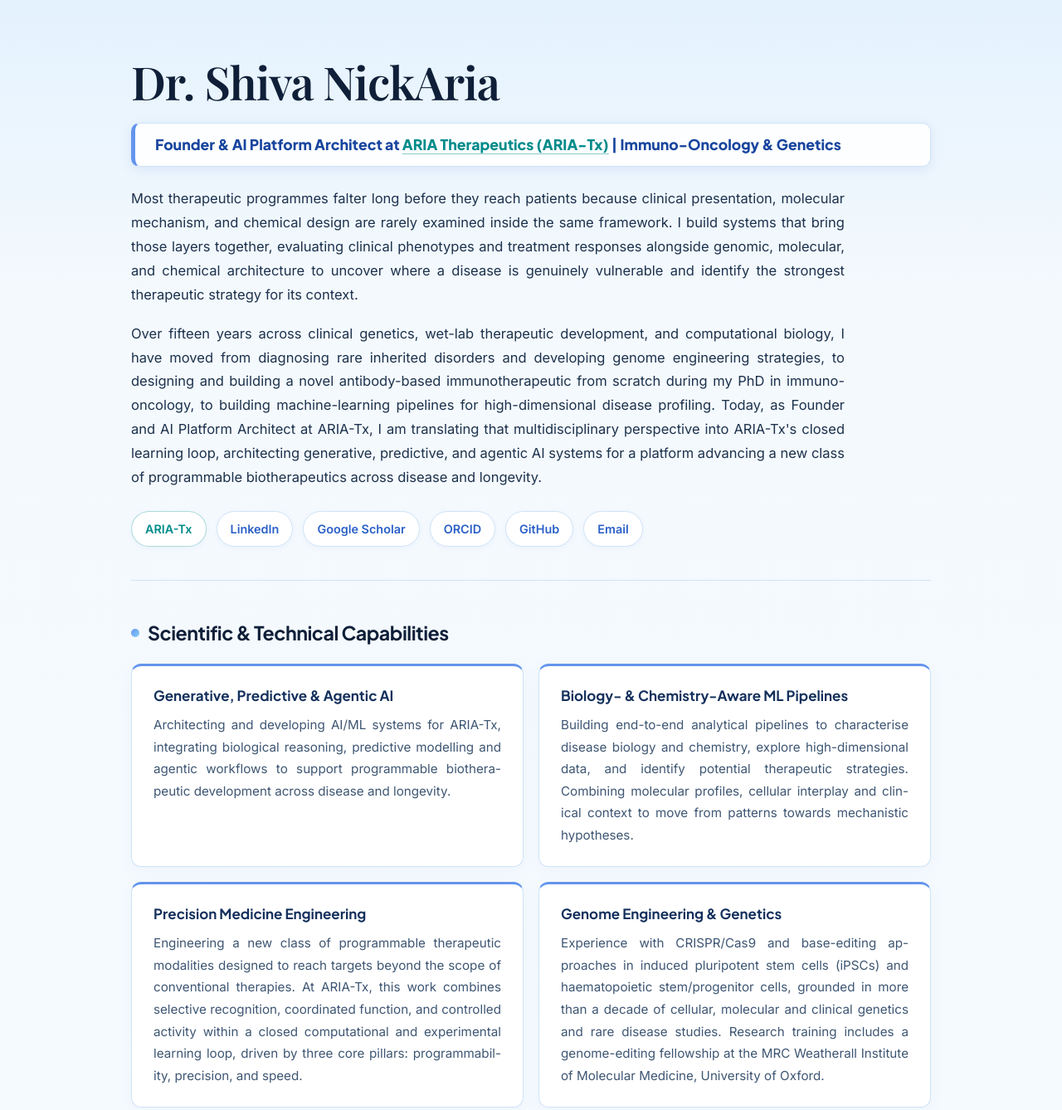
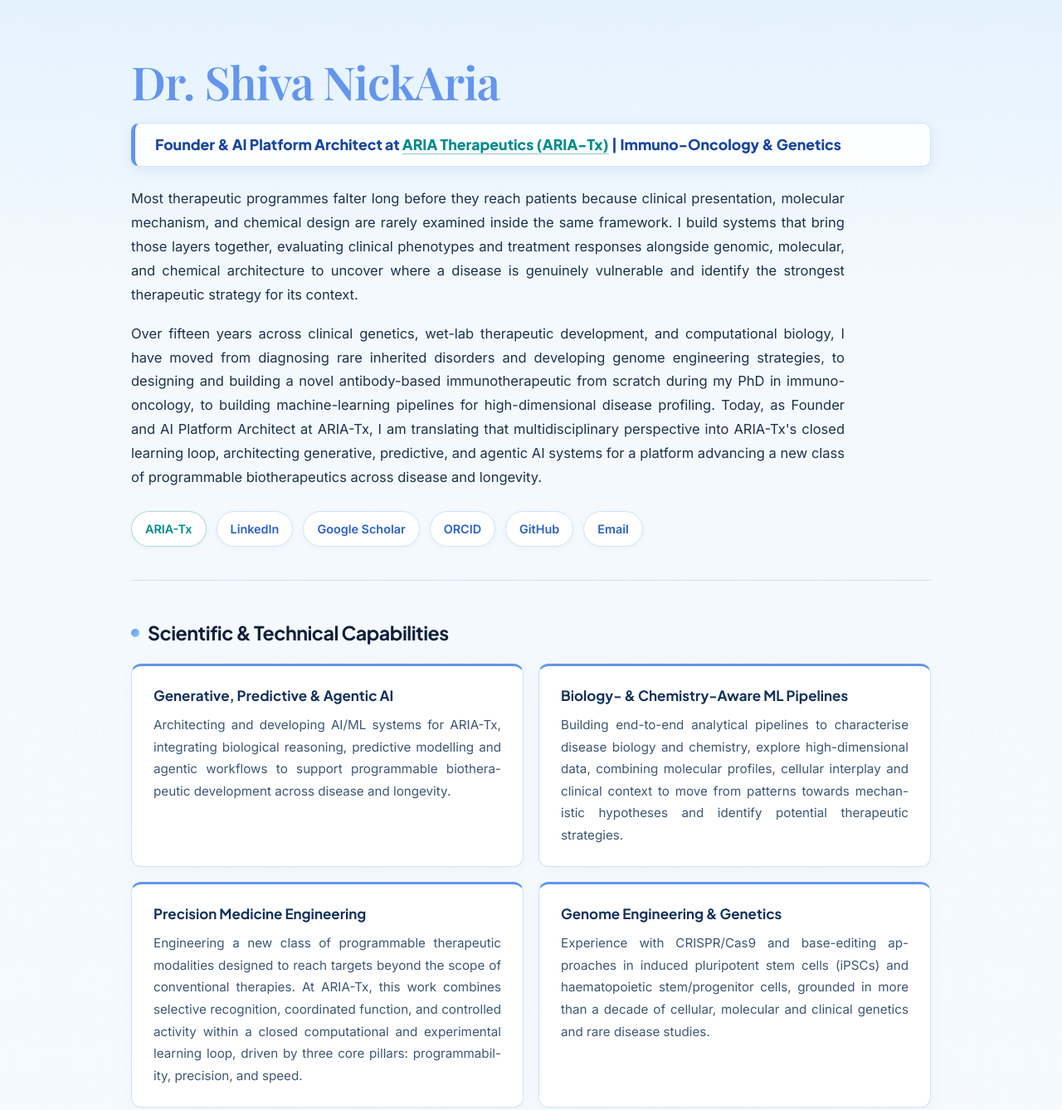
Before and after one commit to SNickaria/SNickaria.github.io, a plain HTML site: page index.html in a window 1280 px wide. Shown: the top 1338 px of the page at 83% size. Drawn offline with nearby package versions, Linux system fonts and the light colour scheme.

Commit message:
Style h1 in Cornflower Blue, remove Oxford fellowship line, and refine ML Pipelines copy

```diff
--- a/index.html
+++ b/index.html
@@ -75,7 +75,7 @@ h1{
   font-weight:600;
   line-height:1.12;
   letter-spacing:-0.02em;
-  color:var(--ink);
+  color:var(--cornflower-bright);
   margin:0 0 18px;
 }
 h2{
@@ -235,9 +235,9 @@ footer{
 <h2 id="capabilities">Scientific &amp; Technical Capabilities</h2>
 <div class="grid">
 <article class="card"><h3>Generative, Predictive &amp; Agentic AI</h3><p>Architecting and developing AI/ML systems for ARIA-Tx, integrating biological reasoning, predictive modelling and agentic workflows to support programmable biotherapeutic development across disease and longevity.</p></article>
-<article class="card"><h3>Biology- &amp; Chemistry-Aware ML Pipelines</h3><p>Building end-to-end analytical pipelines to characterise disease biology and chemistry, explore high-dimensional data, and identify potential therapeutic strategies. Combining molecular profiles, cellular interplay and clinical context to move from patterns towards mechanistic hypotheses.</p></article>
+<article class="card"><h3>Biology- &amp; Chemistry-Aware ML Pipelines</h3><p>Building end-to-end analytical pipelines to characterise disease biology and chemistry, explore high-dimensional data, combining molecular profiles, cellular interplay and clinical context to move from patterns towards mechanistic hypotheses and identify potential therapeutic strategies.</p></article>
 <article class="card"><h3>Precision Medicine Engineering</h3><p>Engineering a new class of programmable therapeutic modalities designed to reach targets beyond the scope of conventional therapies. At ARIA-Tx, this work combines selective recognition, coordinated function, and controlled activity within a closed computational and experimental learning loop, driven by three core pillars: programmability, precision, and speed.</p></article>
-<article class="card"><h3>Genome Engineering &amp; Genetics</h3><p>Experience with CRISPR/Cas9 and base-editing approaches in induced pluripotent stem cells (iPSCs) and haematopoietic stem/progenitor cells, grounded in more than a decade of cellular, molecular and clinical genetics and rare disease studies. Research training includes a genome-editing fellowship at the MRC Weatherall Institute of Molecular Medicine, University of Oxford.</p></article>
+<article class="card"><h3>Genome Engineering &amp; Genetics</h3><p>Experience with CRISPR/Cas9 and base-editing approaches in induced pluripotent stem cells (iPSCs) and haematopoietic stem/progenitor cells, grounded in more than a decade of cellular, molecular and clinical genetics and rare disease studies.</p></article>
 <article class="card"><h3>Precision Diagnosis</h3><p>Connecting genomic and molecular findings with clinical presentation to investigate rare inherited disorders and support disease stratification. Experience spans genetic diagnostic workflows, genotype-phenotype analysis, and collaborative interpretation of complex cases.</p></article>
 </div>
 </section>
```
